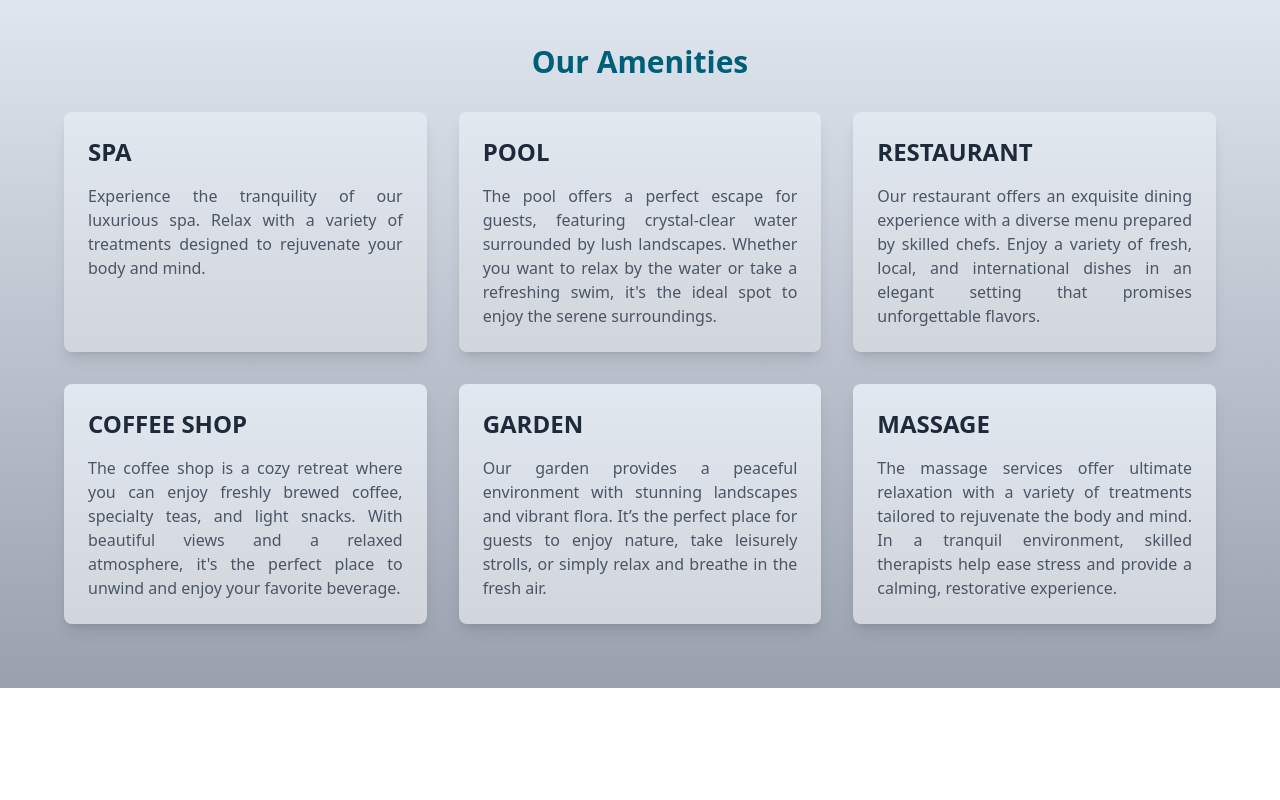
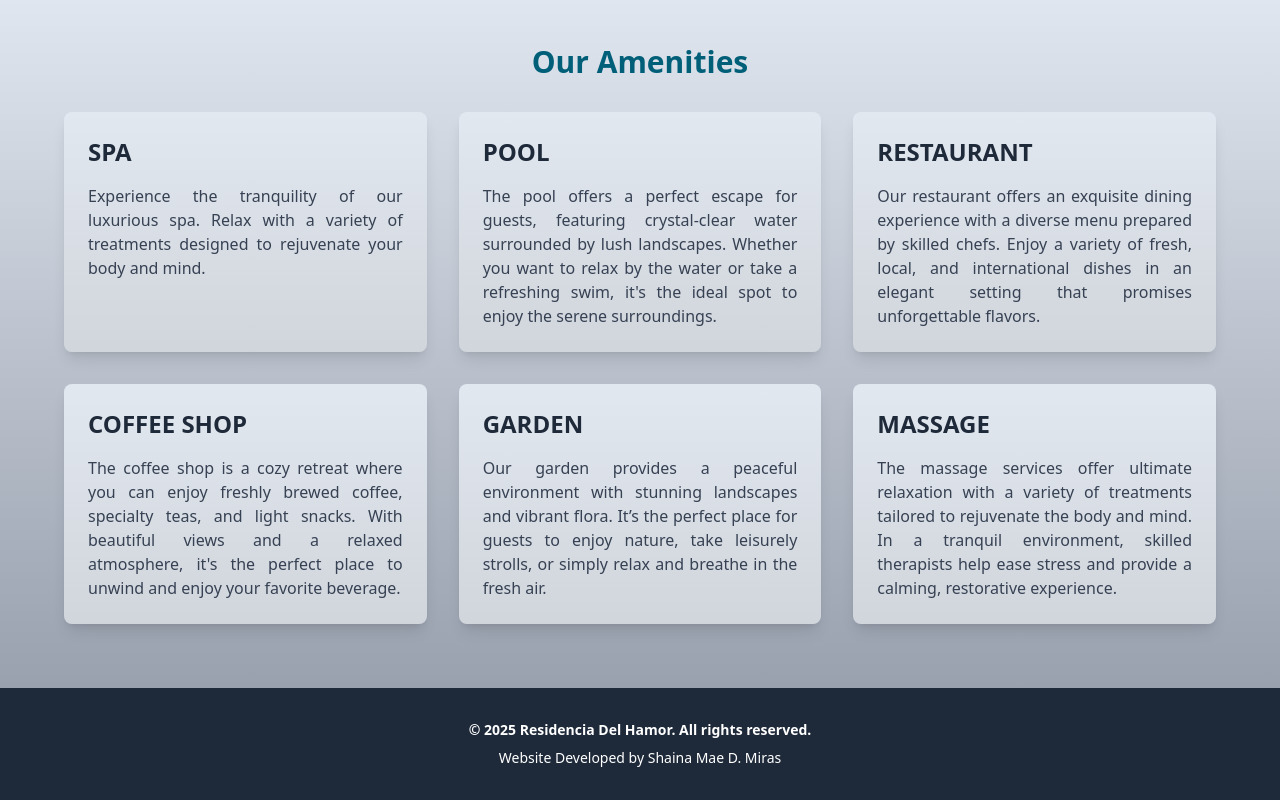
Before and after one commit to dmshae/website-resdelhamor, a website: page amenities.html in a window 1280 px wide. Shown: the part 810-1610 px from the top of the page. Before the commit the page ends 1498 px from the top, so only its background shows below. Drawn offline with Linux system fonts and the light colour scheme.

Commit message:
Updated footer section

```diff
--- a/amenities.html
+++ b/amenities.html
@@ -39,7 +39,7 @@
 
     <!-- Mobile Menu -->
     <div id="mobile-menu" class="md:hidden hidden bg-slate-500 p-6 space-x-2 text-center">
-        <a href="homepage.html" class="text-white">Home</a>
+        <a href="index.html" class="text-white">Home</a>
         <a href="accomodations.html" class="text-white">Accomodations</a>
         <a href="amenities.html" class="text-blue-100">Amenities</a>
         <a href="booking.html" class="text-white">Booking</a>
@@ -89,11 +89,10 @@
         </div>
     </section>
 
-    <!-- Footer Section -->
     <div class="bg-gradient-to-t from-slate-300 to-slate-200 py-16 px-4">
         <div class="max-w-4xl mx-auto text-center">
             <h2 class="text-3xl font-bold text-cyan-800 mb-4">Why Choose Us?</h2>
-            <p class="text-lg text-gray-700">Discover luxurious amenities and thrilling activities at our resort, offering everything you need for a perfect getaway!</p>
+            <p class="text-lg text-gray-800">Discover luxurious amenities and thrilling activities at our resort, offering everything you need for a perfect getaway!</p>
         </div>
     </div>
 
@@ -107,37 +106,46 @@
             <!-- Box 1 -->
             <div class="bg-gradient-to-t from-gray-300 to-slate-200 p-6 shadow-lg rounded-lg">
                 <h3 class="text-2xl font-semibold text-gray-800 mb-4"> SPA </h3>
-                <p class="text-gray-600 text-justify">Experience the tranquility of our luxurious spa. Relax with a variety of treatments designed to rejuvenate your body and mind.</p>
+                <p class="text-gray-700 text-justify">Experience the tranquility of our luxurious spa. Relax with a variety of treatments designed to rejuvenate your body and mind.</p>
             </div>
             <!-- Box 2 -->
             <div class="bg-gradient-to-t from-gray-300 to-slate-200 p-6 shadow-lg rounded-lg">
                 <h3 class="text-2xl font-semibold text-gray-800 mb-4"> POOL </h3>
-                <p class="text-gray-600 text-justify">The pool offers a perfect escape for guests, featuring crystal-clear water surrounded by lush landscapes. Whether you want to relax by the water or take a refreshing swim, it's the ideal spot to enjoy the serene surroundings.</p>
+                <p class="text-gray-700 text-justify">The pool offers a perfect escape for guests, featuring crystal-clear water surrounded by lush landscapes. Whether you want to relax by the water or take a refreshing swim, it's the ideal spot to enjoy the serene surroundings.</p>
             </div>
             <!-- Box 3 -->
             <div class="bg-gradient-to-t from-gray-300 to-slate-200 p-6 shadow-lg rounded-lg">
                 <h3 class="text-2xl font-semibold text-gray-800 mb-4"> RESTAURANT </h3>
-                <p class="text-gray-600 text-justify">Our restaurant offers an exquisite dining experience with a diverse menu prepared by skilled chefs. Enjoy a variety of fresh, local, and international dishes in an elegant setting that promises unforgettable flavors.</p>
+                <p class="text-gray-700 text-justify">Our restaurant offers an exquisite dining experience with a diverse menu prepared by skilled chefs. Enjoy a variety of fresh, local, and international dishes in an elegant setting that promises unforgettable flavors.</p>
             </div>
 
             <!-- Box 4 -->
             <div class="bg-gradient-to-t from-gray-300 to-slate-200 p-6 shadow-lg rounded-lg">
                 <h3 class="text-2xl font-semibold text-gray-800 mb-4"> COFFEE SHOP </h3>
-                <p class="text-gray-600 text-justify">The coffee shop is a cozy retreat where you can enjoy freshly brewed coffee, specialty teas, and light snacks. With beautiful views and a relaxed atmosphere, it's the perfect place to unwind and enjoy your favorite beverage.</p>
+                <p class="text-gray-700 text-justify">The coffee shop is a cozy retreat where you can enjoy freshly brewed coffee, specialty teas, and light snacks. With beautiful views and a relaxed atmosphere, it's the perfect place to unwind and enjoy your favorite beverage.</p>
             </div>
             <!-- Box 5 -->
             <div class="bg-gradient-to-t from-gray-300 to-slate-200 p-6 shadow-lg rounded-lg">
                 <h3 class="text-2xl font-semibold text-gray-800 mb-4"> GARDEN </h3>
-                <p class="text-gray-600 text-justify">Our garden provides a peaceful environment with stunning landscapes and vibrant flora. It’s the perfect place for guests to enjoy nature, take leisurely strolls, or simply relax and breathe in the fresh air.</p>
+                <p class="text-gray-700 text-justify">Our garden provides a peaceful environment with stunning landscapes and vibrant flora. It’s the perfect place for guests to enjoy nature, take leisurely strolls, or simply relax and breathe in the fresh air.</p>
             </div>
             <!-- Box 6 -->
             <div class="bg-gradient-to-t from-gray-300 to-slate-200 p-6 shadow-lg rounded-lg">
                 <h3 class="text-2xl font-semibold text-gray-800 mb-4"> MASSAGE </h3>
-                <p class="text-gray-600 text-justify">The massage services offer ultimate relaxation with a variety of treatments tailored to rejuvenate the body and mind. In a tranquil environment, skilled therapists help ease stress and provide a calming, restorative experience.</p>
+                <p class="text-gray-700 text-justify">The massage services offer ultimate relaxation with a variety of treatments tailored to rejuvenate the body and mind. In a tranquil environment, skilled therapists help ease stress and provide a calming, restorative experience.</p>
             </div>
         </div>
     </div>
 </div>
+
+            <!-- Footer Section -->
+            <footer class="bg-gray-800 text-white py-8">
+                <div class="container mx-auto px-4 text-center">
+                    <p class="text-white font-semibold text-sm">&copy; 2025 Residencia Del Hamor. All rights reserved.</p>
+                    <p class="text-white text-sm mt-2"> Website Developed by Shaina Mae D. Miras </p>
+                </div>
+            </footer>
+
 
     <!-- Scripts -->
     <script>
```
Also changed, not shown: accomodations.html (+9 -1 lines), booking.html (+9 -1 lines), contact.html (+11 -1 lines), index.html (+11 -4 lines).
